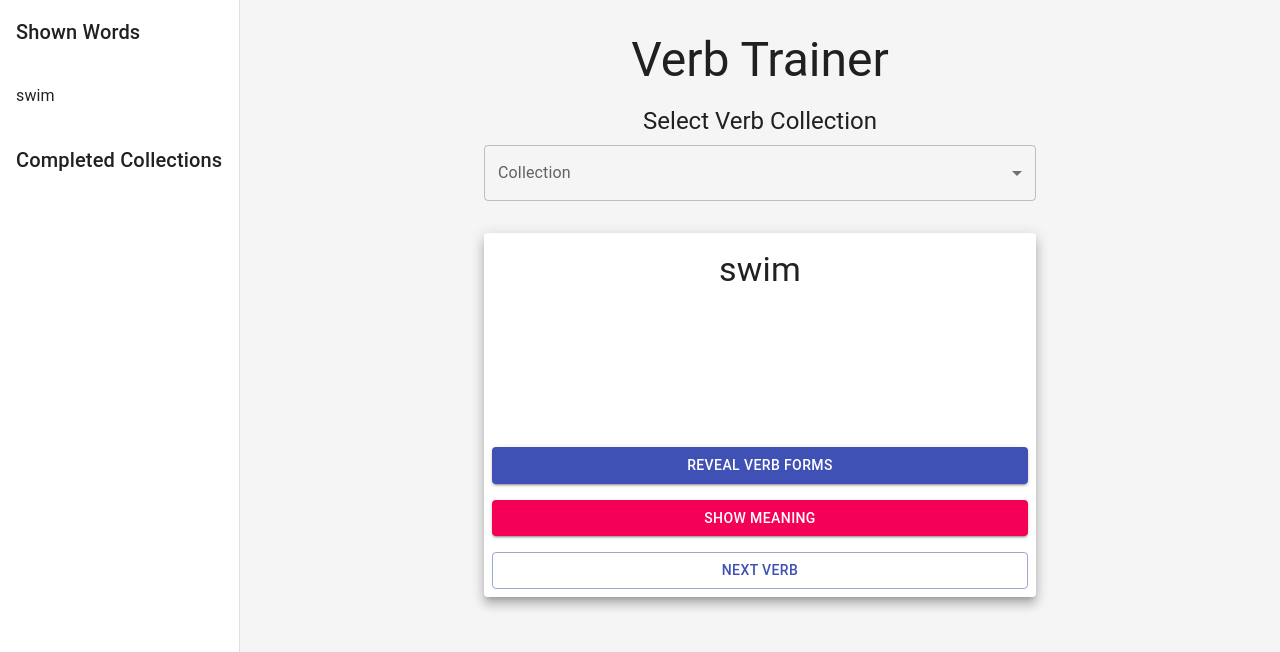
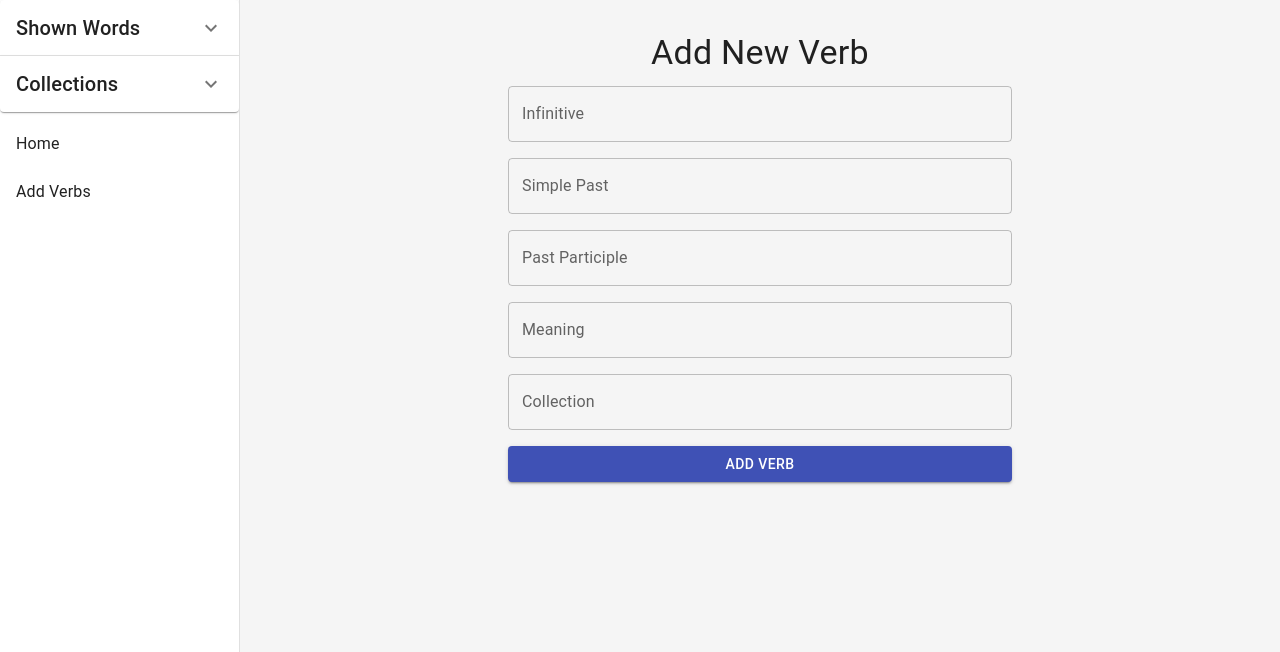
Before and after one commit to wowlocal/Anki-material, a React (Create React App) app: page /add-verbs in a window 1280 px wide. Shown: the top 652 px of the page. Built offline with nearby package versions, Linux system fonts and the light colour scheme.

Commit message:
add verbs

```diff
--- a/package.json
+++ b/package.json
@@ -7,6 +7,7 @@
     "framer-motion": "^10.12.4",
     "react": "^18.2.0",
     "react-dom": "^18.2.0",
+    "react-router-dom": "^6.26.2",
     "react-scripts": "5.0.1"
   },
   "name": "anki",
--- a/src/App.js
+++ b/src/App.js
@@ -1,4 +1,5 @@
 import React, { useState, useEffect } from 'react';
+import { BrowserRouter as Router, Route, Routes, Link } from 'react-router-dom';
 import { ThemeProvider, createTheme } from '@mui/material/styles';
 import CssBaseline from '@mui/material/CssBaseline';
 import Container from '@mui/material/Container';
@@ -6,12 +7,17 @@ import Box from '@mui/material/Box';
 import Typography from '@mui/material/Typography';
 import Drawer from '@mui/material/Drawer';
 import List from '@mui/material/List';
-import ListItem from '@mui/material/ListItem';
 import ListItemText from '@mui/material/ListItemText';
+import ListItemButton from '@mui/material/ListItemButton';
 import Grid from '@mui/material/Grid';
+import Accordion from '@mui/material/Accordion';
+import AccordionSummary from '@mui/material/AccordionSummary';
+import AccordionDetails from '@mui/material/AccordionDetails';
+import ExpandMoreIcon from '@mui/icons-material/ExpandMore';
 import { motion, AnimatePresence } from 'framer-motion';
 import VerbCard from './components/VerbCard';
 import VerbCollectionSwitcher from './components/VerbCollectionSwitcher';
+import AddVerbs from './components/AddVerbs';
 import { getVerbsByCollection } from './utils/verbUtils';
 
 const theme = createTheme({
@@ -67,9 +73,19 @@ function App() {
     }
   };
 
+  const handleWordClick = (word) => {
+    const selectedVerb = verbs.find(verb => verb.infinitive === word);
+    setCurrentVerb(selectedVerb);
+  };
+
+  const handleCollectionClick = (collection) => {
+    setCurrentCollection(collection);
+  };
+
   return (
     <ThemeProvider theme={theme}>
       <CssBaseline />
+      <Router>
         <Grid container>
           <Grid item>
             <Drawer
@@ -82,25 +98,49 @@ function App() {
               }}
             >
               <Box sx={{ overflow: 'auto' }}>
-              <Typography variant="h6" component="div" sx={{ p: 2 }}>
-                Shown Words
-              </Typography>
+                <Accordion>
+                  <AccordionSummary
+                    expandIcon={<ExpandMoreIcon />}
+                    aria-controls="shown-words-content"
+                    id="shown-words-header"
+                  >
+                    <Typography variant="h6">Shown Words</Typography>
+                  </AccordionSummary>
+                  <AccordionDetails>
                     <List>
                       {shownWords.map((word, index) => (
-                  <ListItem key={index}>
+                        <ListItemButton key={index} onClick={() => handleWordClick(word)}>
                           <ListItemText primary={word} />
-                  </ListItem>
+                        </ListItemButton>
                       ))}
                     </List>
-              <Typography variant="h6" component="div" sx={{ p: 2 }}>
-                Completed Collections
-              </Typography>
+                  </AccordionDetails>
+                </Accordion>
+                <Accordion>
+                  <AccordionSummary
+                    expandIcon={<ExpandMoreIcon />}
+                    aria-controls="completed-collections-content"
+                    id="completed-collections-header"
+                  >
+                    <Typography variant="h6">Collections</Typography>
+                  </AccordionSummary>
+                  <AccordionDetails>
                     <List>
                       {completedCollections.map((collection, index) => (
-                  <ListItem key={index}>
+                        <ListItemButton key={index} onClick={() => handleCollectionClick(collection)}>
                           <ListItemText primary={collection} />
-                  </ListItem>
+                        </ListItemButton>
                       ))}
+                    </List>
+                  </AccordionDetails>
+                </Accordion>
+                <List>
+                  <ListItemButton component={Link} to="/">
+                    <ListItemText primary="Home" />
+                  </ListItemButton>
+                  <ListItemButton component={Link} to="/add-verbs">
+                    <ListItemText primary="Add Verbs" />
+                  </ListItemButton>
                 </List>
               </Box>
             </Drawer>
@@ -108,6 +148,11 @@ function App() {
           <Grid item xs>
             <Container maxWidth="sm">
               <Box sx={{ my: 4 }}>
+                <Routes>
+                  <Route
+                    path="/"
+                    element={
+                      <>
                         <Typography variant="h3" component="h1" gutterBottom align="center">
                           Verb Trainer
                         </Typography>
@@ -125,10 +170,16 @@ function App() {
                             </motion.div>
                           )}
                         </AnimatePresence>
+                      </>
+                    }
+                  />
+                  <Route path="/add-verbs" element={<AddVerbs />} />
+                </Routes>
               </Box>
             </Container>
           </Grid>
         </Grid>
+      </Router>
     </ThemeProvider>
   );
 }
--- /dev/null
+++ b/src/components/AddVerbs.js
@@ -0,0 +1,92 @@
+import React, { useState } from 'react';
+import { Box, Button, Container, TextField, Typography, Grid } from '@mui/material';
+import verbList from '../data/verbList';
+
+const AddVerbs = () => {
+  const [infinitive, setInfinitive] = useState('');
+  const [simplePast, setSimplePast] = useState('');
+  const [pastParticiple, setPastParticiple] = useState('');
+  const [meaning, setMeaning] = useState('');
+  const [collection, setCollection] = useState('');
+
+  const handleAddVerb = () => {
+    const newVerb = {
+      infinitive,
+      simplePast,
+      pastParticiple,
+      meaning,
+      collection,
+    };
+    verbList.push(newVerb);
+    setInfinitive('');
+    setSimplePast('');
+    setPastParticiple('');
+    setMeaning('');
+    setCollection('');
+    alert('Verb added successfully!');
+  };
+
+  return (
+    <Container maxWidth="sm">
+      <Box sx={{ my: 4 }}>
+        <Typography variant="h4" component="h1" gutterBottom align="center">
+          Add New Verb
+        </Typography>
+        <Grid container spacing={2}>
+          <Grid item xs={12}>
+            <TextField
+              fullWidth
+              label="Infinitive"
+              value={infinitive}
+              onChange={(e) => setInfinitive(e.target.value)}
+            />
+          </Grid>
+          <Grid item xs={12}>
+            <TextField
+              fullWidth
+              label="Simple Past"
+              value={simplePast}
+              onChange={(e) => setSimplePast(e.target.value)}
+            />
+          </Grid>
+          <Grid item xs={12}>
+            <TextField
+              fullWidth
+              label="Past Participle"
+              value={pastParticiple}
+              onChange={(e) => setPastParticiple(e.target.value)}
+            />
+          </Grid>
+          <Grid item xs={12}>
+            <TextField
+              fullWidth
+              label="Meaning"
+              value={meaning}
+              onChange={(e) => setMeaning(e.target.value)}
+            />
+          </Grid>
+          <Grid item xs={12}>
+            <TextField
+              fullWidth
+              label="Collection"
+              value={collection}
+              onChange={(e) => setCollection(e.target.value)}
+            />
+          </Grid>
+          <Grid item xs={12}>
+            <Button
+              fullWidth
+              variant="contained"
+              color="primary"
+              onClick={handleAddVerb}
+            >
+              Add Verb
+            </Button>
+          </Grid>
+        </Grid>
+      </Box>
+    </Container>
+  );
+};
+
+export default AddVerbs;
```
Also changed, not shown: 1 other file (tests, documents, lock files or other folders). Lines whose indentation alone changed are shown as unchanged.
